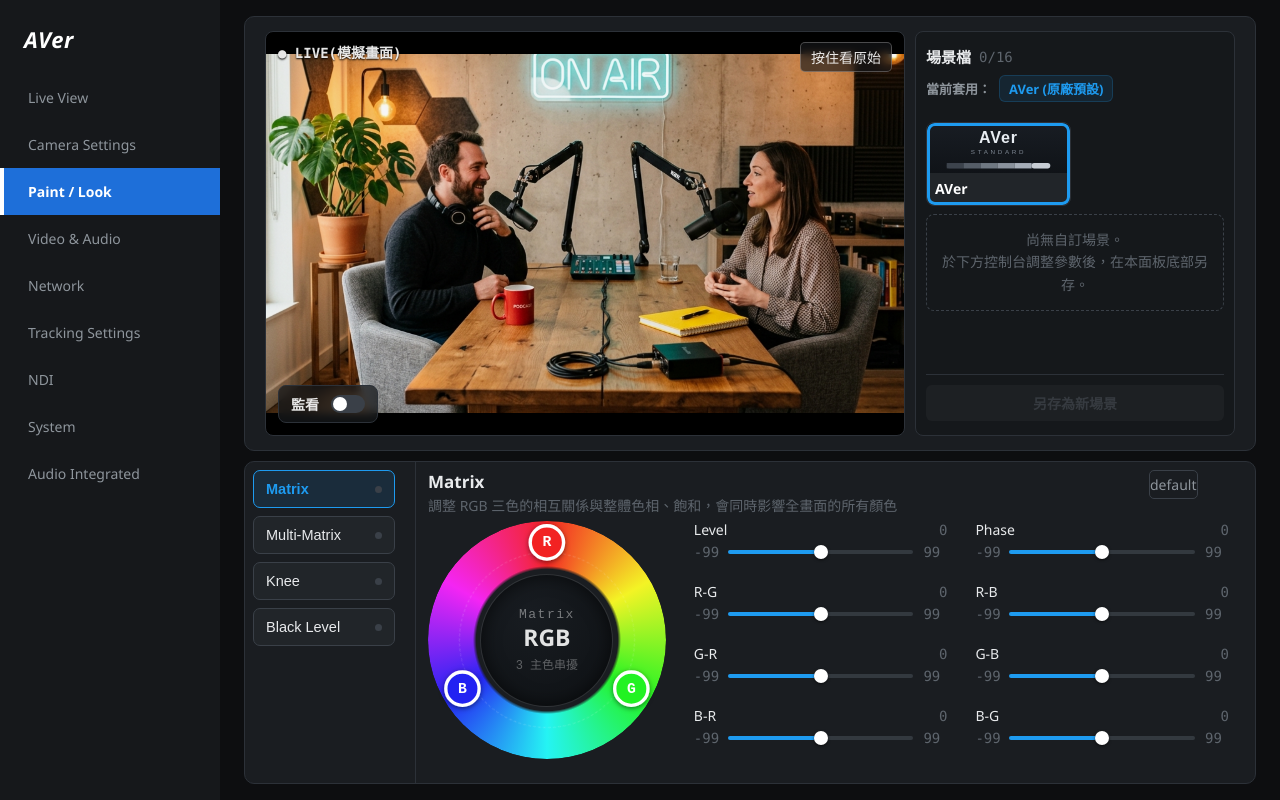
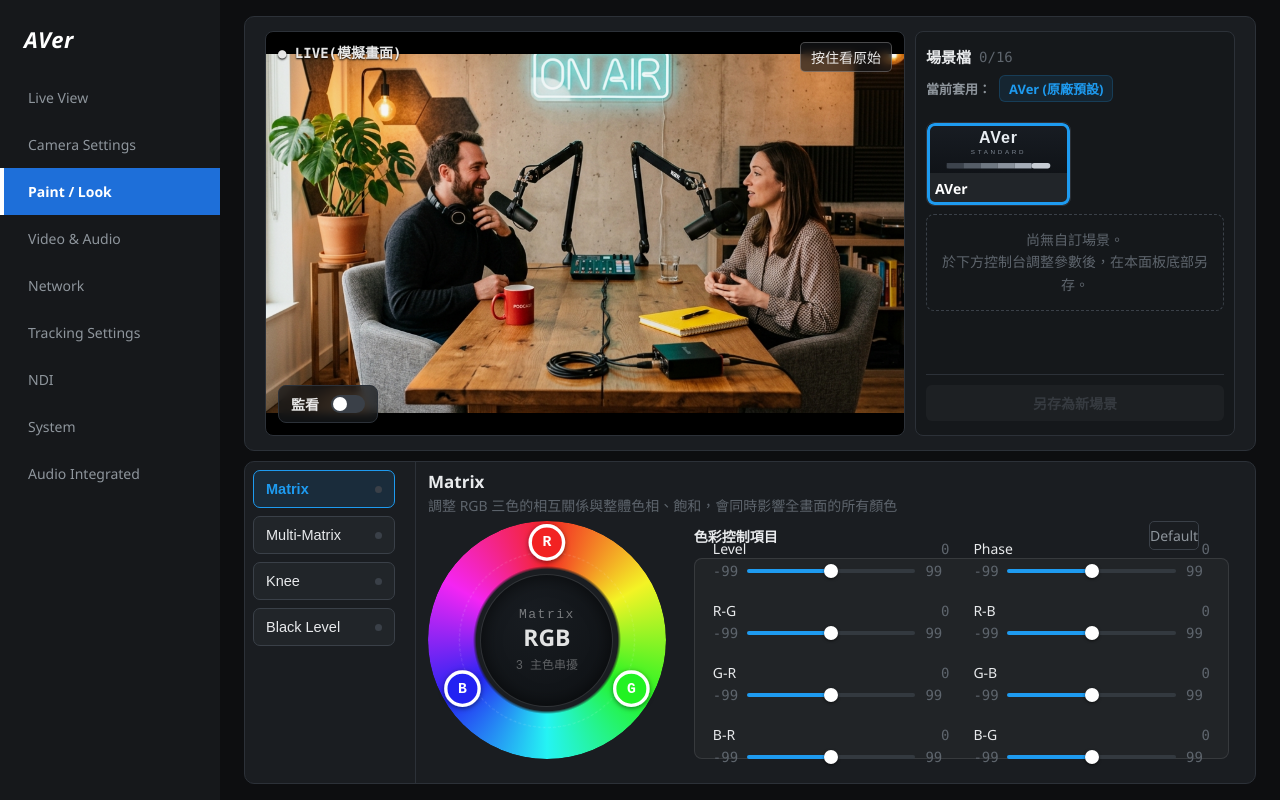
Before and after one commit to shiunhao/user-matrix, a React (Vite) app: page / in a window 1280 px wide. Built offline with nearby package versions, Linux system fonts and the light colour scheme.

Commit message:
style: align Matrix parameters UI style with Multi-Matrix

```diff
--- a/src/TR615PaintLookV5.jsx
+++ b/src/TR615PaintLookV5.jsx
@@ -1867,23 +1867,41 @@
           <BlockHeader
             title="Matrix"
             sub="調整 RGB 三色的相互關係與整體色相、飽和，會同時影響全畫面的所有顏色"
-            right={
-              <div style={{ width: 80 }}>
-                <MiniBtn onClick={() => MATRIX_KEYS.forEach(([k]) => upd(k, 0))}>default</MiniBtn>
-              </div>
-            }
           />
           {/* [PM 定案] 固定色相環視覺(對齊 Multi-Matrix)。
               色相環以 height:100% + aspectRatio:1 撐滿垂直空間成正方形,row 底部 paddingBottom 預留間距;
-              Level / Phase 等 8 項滑桿於右側分兩欄、垂直置中,寬度隨剩餘空間自適應。 */}
+              右側控制項對齊 Multi-Matrix 結構：有小標題、Default 按紐與大背景包覆。 */}
           <div style={{ display: "flex", gap: 28, alignItems: "stretch", flex: 1, minHeight: 0, paddingBottom: 16, boxSizing: "border-box" }}>
             <div style={{ flexShrink: 0, height: "100%", aspectRatio: "1", maxHeight: 360, display: "flex", alignItems: "center", justifyContent: "center" }}>
               <MatrixRing level={st.level} phase={st.phase} rg={st.rg} rb={st.rb} gr={st.gr} gb={st.gb} br={st.br} bg={st.bg} />
             </div>
-            <div style={{ flex: 1, minWidth: 0, display: "grid", gridTemplateColumns: "1fr 1fr", columnGap: 28, rowGap: 8, alignContent: "center" }}>
-              {MATRIX_KEYS.map(([k, lb, hint]) => (
-                <Slider key={k} k={k} label={lb} hint={hint} min={-99} max={99} val={st[k]} onChange={(v) => upd(k, v)} onStartDrag={startDrag} onEndDrag={endDrag} />
-              ))}
+
+            <div style={{ flex: 1, minWidth: 240, height: "100%", display: "flex", flexDirection: "column", minHeight: 0 }}>
+              <div style={{ display: "flex", justifyContent: "space-between", alignItems: "center", marginBottom: 8, width: "100%" }}>
+                <span style={{ fontSize: 14, color: T.text, fontWeight: 600 }}>色彩控制項目</span>
+                <div style={{ width: 80 }}>
+                  <MiniBtn onClick={() => MATRIX_KEYS.forEach(([k]) => upd(k, 0))}>Default</MiniBtn>
+                </div>
+              </div>
+
+              <div style={{
+                flex: 1,
+                minHeight: 0,
+                background: "rgba(255, 255, 255, 0.03)",
+                border: "1px solid rgba(255, 255, 255, 0.10)",
+                borderRadius: 8,
+                padding: "12px 18px",
+                boxSizing: "border-box",
+                display: "grid",
+                gridTemplateColumns: "1fr 1fr",
+                columnGap: 24,
+                rowGap: 8,
+                alignContent: "center"
+              }}>
+                {MATRIX_KEYS.map(([k, lb, hint]) => (
+                  <Slider key={k} k={k} label={lb} hint={hint} min={-99} max={99} val={st[k]} onChange={(v) => upd(k, v)} onStartDrag={startDrag} onEndDrag={endDrag} />
+                ))}
+              </div>
             </div>
           </div>
         </div>
```
